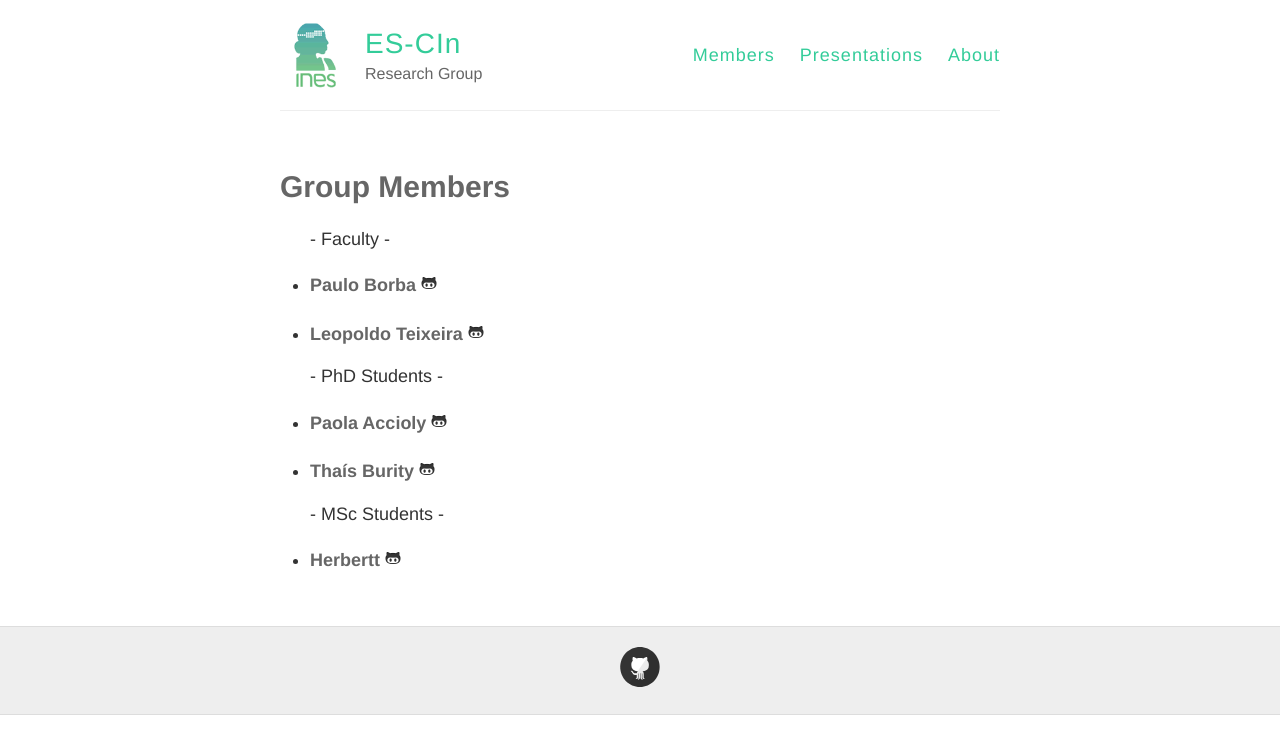
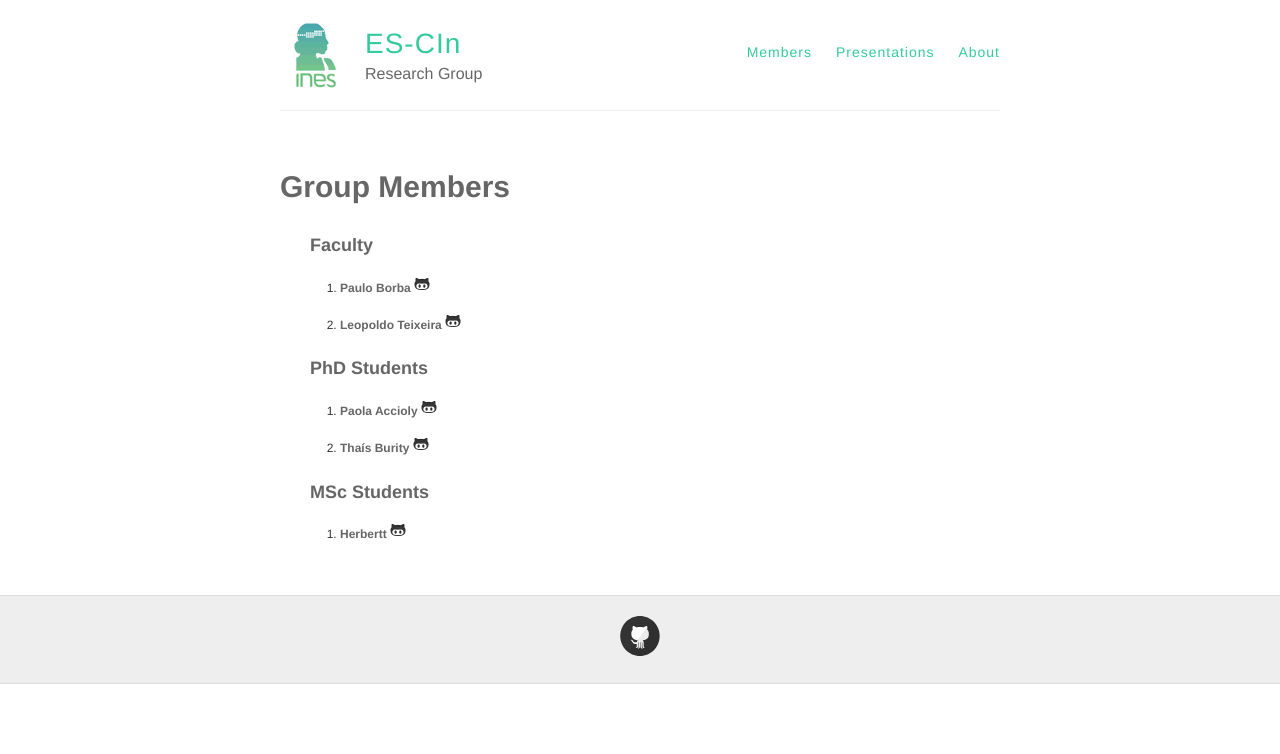
Before and after one commit to ines-escin/ines-escin.github.io, a Jekyll site: the page built from members/index.html, in a window 1280 px wide. Shown: the top 754 px of the page. Built offline with Jekyll 4.4.1, drawn with Linux system fonts in a browser that asks for light colours; Markdown is read by kramdown in place of the engine named in the settings.

Commit message:
adjust font size

```diff
--- a/members/index.html
+++ b/members/index.html
@@ -3,8 +3,9 @@ layout: page
 title: Group Members
 ---
 <article>
-<ul>
-- Faculty -
+<div class="members">
+<ol>
+<h4>Faculty </h4>
 {% for member in site.data.faculty_members %}
   <li>
    <h6>
@@ -15,10 +16,10 @@ title: Group Members
    </h6>
   </li>
 {% endfor %}
-</ul>
+</ol>
 
-<ul>
-- PhD Students -
+<ol>
+<h4>PhD Students</h4>
 {% for member in site.data.phd_students_members %}
   <li>
    <h6>
@@ -29,10 +30,10 @@ title: Group Members
    </h6>
   </li>
 {% endfor %}
-</ul>
+</ol>
 
-<ul>
-- MSc Students -
+<ol>
+<h4>MSc Students </h4>
 {% for member in site.data.msc_students_members %}
   <li>
    <h6>
@@ -43,5 +44,6 @@ title: Group Members
    </h6>
   </li>
 {% endfor %}
-</ul>
+</ol>
+</div>
 </article>
--- a/style.scss
+++ b/style.scss
@@ -97,7 +97,9 @@ ol ul, ul ol, ul ul, ol ol {
 ul ul, ol ul {
   list-style-type: circle;
 }
-
+li{
+  margin-left: 30px;
+}
 em, i {
   font-style: italic;
 }
@@ -214,13 +216,13 @@ nav {
   float: right;
   margin-top: 23px; // @TODO: Vertically middle align
   font-family: $helveticaNeue;
-  font-size: 18px;
+  font-size: 14px;
 
   @include mobile {
     float: none;
     margin-top: 9px;
     display: block;
-    font-size: 16px;
+    font-size: 12px;
   }
 
   a {
@@ -235,6 +237,10 @@ nav {
       color: $blue;
     }
   }
+}
+
+.members{
+   font-size: 12px;
 }
 
 //
```
